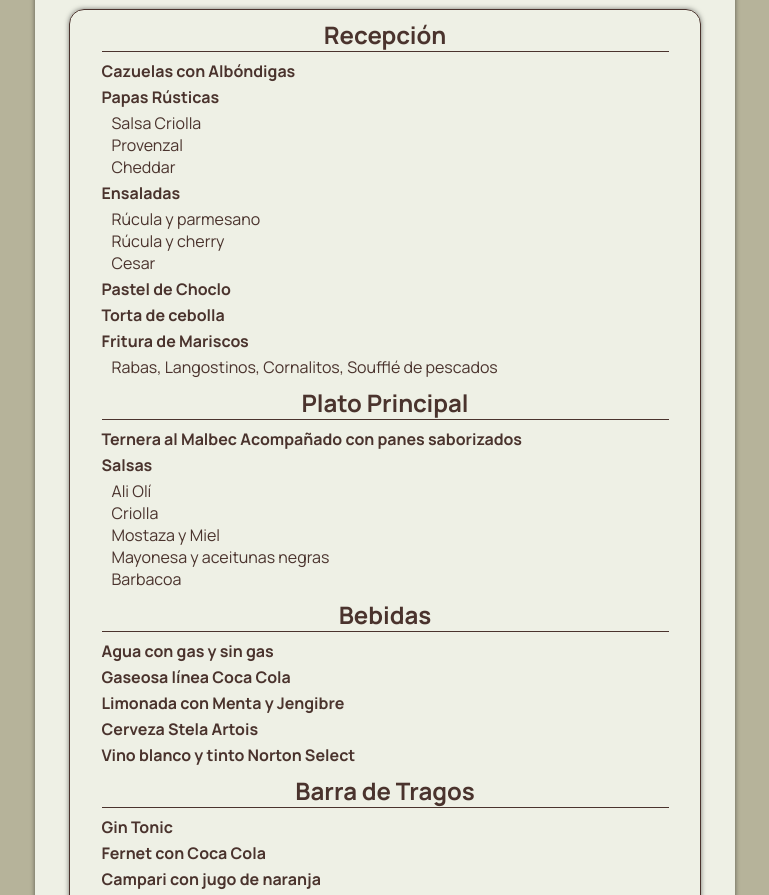
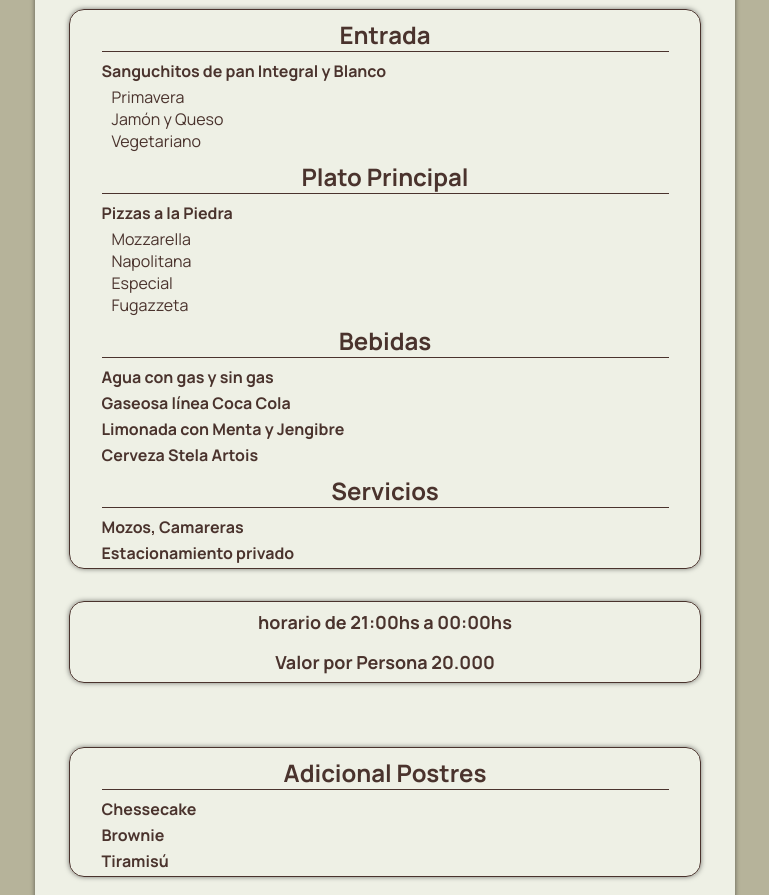
Before and after one commit to LaGaviotaEventos/Evento-015, a plain HTML site: page index.html in a window 1280 px wide. Shown: the part 235-1130 px from the top of the page, without its empty margins (255-1024 px from the left). Drawn offline with nearby package versions, Linux system fonts and the light colour scheme.

Commit message:
Update index.html

```diff
--- a/index.html
+++ b/index.html
@@ -23,43 +23,30 @@
                 <img src="Imagenes/Titulo-la-gaviota.png">
             </div>
             <div class="container-header-text">
-                <h1>Carla</h1>
-                <p>Diciembre 2024</p>
+                <h1>Julieta</h1>
+                <p>5/12</p>
             </div>
         </header>
 
         <main class="container-main">
             <ul>
                 <li class="option">
-                    <h2>Recepción</h2>
+                    <h2>Entrada</h2>
                     <ul>
-                        <li class="Nombre-plato">Cazuelas con Albóndigas</li>
-                        <li class="Nombre-plato">Papas Rústicas</li>
-                        <li class="Variedad-plato">Salsa Criolla</li>
-                        <li class="Variedad-plato">Provenzal</li>
-                        <li class="Variedad-plato">Cheddar</li>
-                        <li class="Nombre-plato">Ensaladas</li>
-                        <li class="Variedad-plato">Rúcula y parmesano</li>
-                        <li class="Variedad-plato">Rúcula y cherry</li>
-                        <li class="Variedad-plato">Cesar</li>
-                        <li class="Nombre-plato">Pastel de Choclo</li>
-                        <li class="Nombre-plato">Torta de cebolla</li>
-                        <li class="Nombre-plato">Fritura de Mariscos</li>
-                        <li class="Variedad-plato">Rabas, Langostinos, Cornalitos, Soufflé de
-                            pescados</li>
+                        <li class="Nombre-plato">Sanguchitos de pan Integral y Blanco</li>
+                        <li class="Variedad-plato">Primavera</li>
+                        <li class="Variedad-plato">Jamón y Queso</li>
+                        <li class="Variedad-plato">Vegetariano</li>
                     </ul>
                 </li>
                 <li class="option">
                     <h2>Plato Principal</h2>
                     <ul>
-                        <li class="Nombre-plato">Ternera al Malbec Acompañado con panes saborizados</li>
-                        <li class="Nombre-plato">Salsas</li>
-                        <li class="Variedad-plato">Ali Olí</li>
-                        <li class="Variedad-plato">Criolla</li>
-                        <li class="Variedad-plato">Mostaza y Miel</li>
-                        <li class="Variedad-plato">Mayonesa y aceitunas negras</li>
-                        <li class="Variedad-plato">Barbacoa</li>
-
+                        <li class="Nombre-plato">Pizzas a la Piedra</li>
+                        <li class="Variedad-plato">Mozzarella</li>
+                        <li class="Variedad-plato">Napolitana</li>
+                        <li class="Variedad-plato">Especial</li>
+                        <li class="Variedad-plato">Fugazzeta</li>
                     </ul>
                 </li>
                 <li class="option">
@@ -69,41 +56,37 @@
                         <li class="Nombre-plato">Gaseosa línea Coca Cola</li>
                         <li class="Nombre-plato">Limonada con Menta y Jengibre</li>
                         <li class="Nombre-plato">Cerveza Stela Artois</li>
-                        <li class="Nombre-plato">Vino blanco y tinto Norton Select</li>
-                    </ul>
-                </li>
-                <li class="option">
-                    <h2>Barra de Tragos</h2>
-                    <ul>
-                        <li class="Nombre-plato">Gin Tonic</li>
-                        <li class="Nombre-plato">Fernet con Coca Cola</li>
-                        <li class="Nombre-plato">Campari con jugo de naranja</li>
                     </ul>
                 </li>
                 <li class="option">
                     <h2>Servicios</h2>
                     <ul>
-                        <li class="Nombre-plato">Armado de salón con living</li>
-                        <li class="Nombre-plato">Mozos, Camareras, Barman, Servicio Gastronómico</li>
-                        <li class="Nombre-plato">Estacionamiento privado y Seguridad</li>
-                        <li class="Nombre-plato">DJ, sonido y iluminación básico</li>
-                    </ul>
-                </li>
-                <li class="option">
-                    <h2>No Incluye</h2>
-                    <ul>
-                        <li class="Nombre-plato">Sadai Adicapif</li>
+                        <li class="Nombre-plato">Mozos, Camareras</li>
+                        <li class="Nombre-plato">Estacionamiento privado</li>
                     </ul>
                 </li>
             </ul>
         </main>
 
         <footer class="container-footer">
-            <h2>horario de 21:00 a 03:00</h2>
-            <h2>Valor por Persona 40.000</h2>
+            <h2>horario de 21:00hs a 00:00hs</h2>
+            <h2>Valor por Persona 20.000</h2>
         </footer>
-
-    <div>
-
+        <div class="container-main">
+            <ul>
+                <li class="option">
+                    <h2>Adicional Postres</h2>
+                    <ul>
+                        <li class="Nombre-plato">Chessecake</li>
+                        <li class="Nombre-plato">Brownie</li>
+                        <li class="Nombre-plato">Tiramisú</li>
+                    </ul>
+                </li>
+            </ul>
+        </div>
+        <div class="container-footer">
+            <h2>Valor por Persona 23.000</h2>
+        </div>
+    </div>
 </body>
 </html>
```
